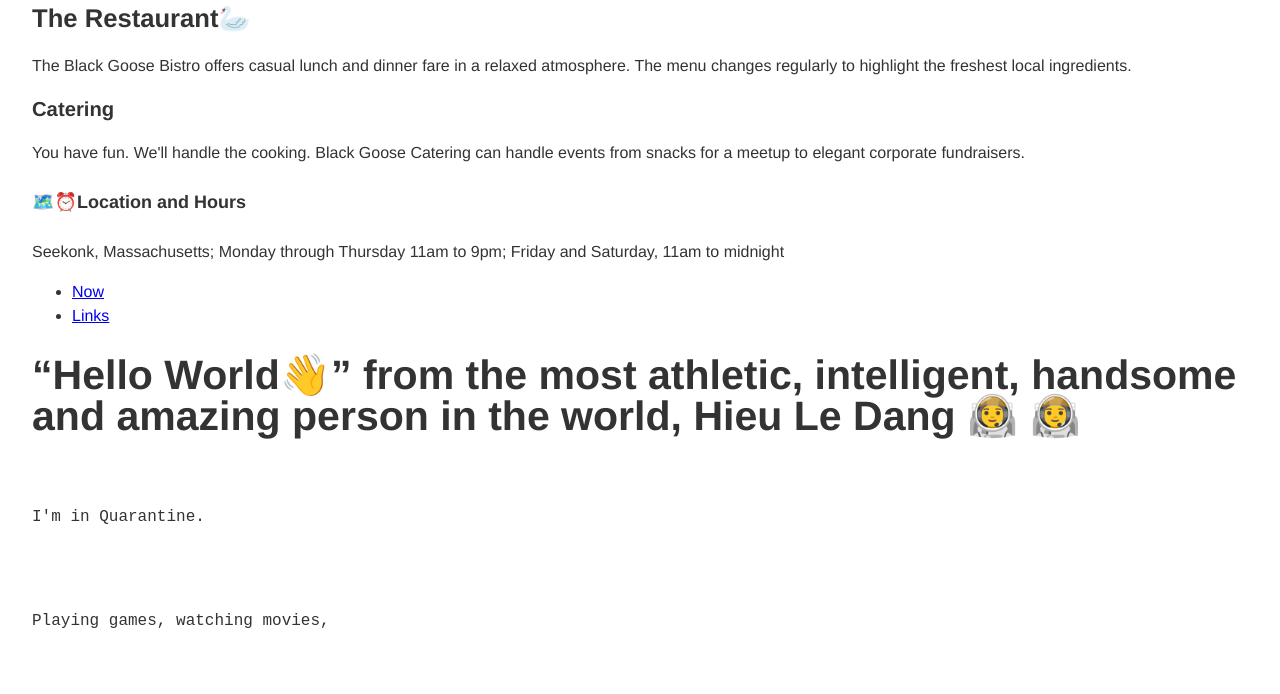
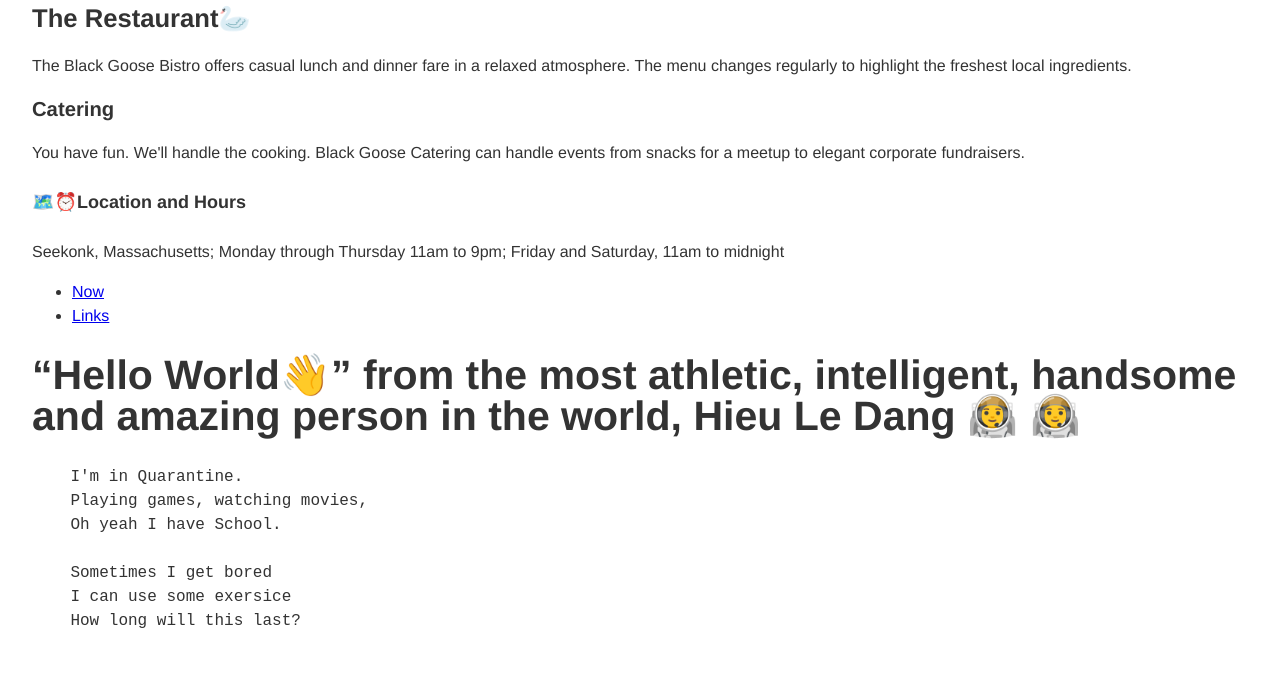
Before and after one commit to hida02/hida02.github.io, a plain HTML site: page index.html in a window 1280 px wide. Shown: the part 97-791 px from the top of the page. Drawn offline with Linux system fonts and the light colour scheme.

Commit message:
Update index.html

```diff
--- a/index.html
+++ b/index.html
@@ -40,13 +40,13 @@
     <main>
 
     <pre>
-    <p>I'm in Quarantine.</p>
-    <p>Playing games, watching movies,</p>
-    <p>Oh yeah I have School.</p>
+    I'm in Quarantine.
+    Playing games, watching movies,
+    Oh yeah I have School.
 
     Sometimes I get bored
     I can use some exersice
-    How long will this last?</p>
+    How long will this last?
 
         <p>During these trying times, I'd like to say that I'm growing out my hair unintentionally and intentionally at the same time. Not only is it from laziness but also pure curiosity of what I would look like. But at the same time, I kind of prefer how I look with shorter hair compared to how I would look with super long hair.  </p>
 
```
